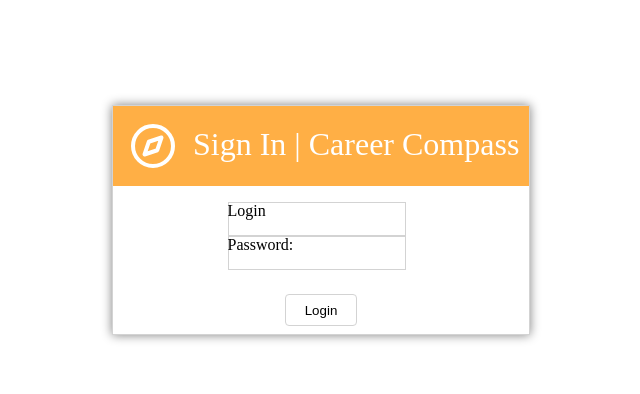
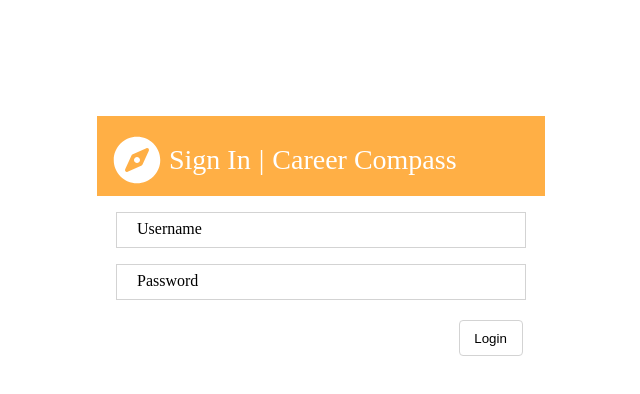
Before and after one commit to rpet064/career_compass, a Next.js app: page / in a window 1280 px wide. Shown: the top 394 px of the page, without its empty margins (319-959 px from the left). Built offline with nearby package versions, Linux system fonts and the light colour scheme.

Commit message:
Complete styling of login page
Complete styling of login page
Use FaCompass instead of FiCompass
Begin to implement dynamic login container height (depending on if error message is displayed)

```diff
--- a/app/components/Login.tsx
+++ b/app/components/Login.tsx
@@ -1,31 +1,48 @@
+import { useState, useEffect } from "react";
 import styles from "../styles/login.module.css";
 import colours from "../styles/colour.module.css";
-import { FiCompass } from "react-icons/fi";
+import { FaCompass } from "react-icons/fa";
 
 export default function Login() {
+
+   const [displayErrorMessage, setDisplayErrorMessage] = useState(null);
+   const [loginContainerHeight, settingsContainerHeight] = useState("30%");
+
+   // Increase container width if displaying error message
+   useEffect(() => {
+      if (displayErrorMessage !== null) {
+         settingsContainerHeight("32.5%");
+      } else {
+         settingsContainerHeight("30%");
+      }
+   }, [displayErrorMessage]);
+
  return (
-   <div className={`${styles.loginContainer} ${colours.grayBorder}`}>
+   <div style={{ height: loginContainerHeight }}
+   className={`${styles.loginContainer} ${colours.grayBoxShadow}`}>
        {/* Header */}
       <div className={`${styles.header} ${colours.orangeBackground}`}>
-         <FiCompass />
+         <FaCompass className={colours.whiteFont} />
          <span>Sign In</span><span>|</span> <span>Career Compass</span>
       </div>
 
       {/* Body */}
       <div className={styles.body}>
-         <div>
-            <span className={styles.inputLabel}>Login</span>
+         <div className={styles.inputContainer}>
+            <span className={`${styles.inputLabel} ${colours.lightGrayFont}`}>Username</span>
             <input></input>
+            <span className={styles.authenticationLabel}>This field is required</span>
          </div>
-         <div>
-            <span className={styles.inputLabel}>Password:</span>
+         <div className={styles.inputContainer}>
+            <span className={`${styles.inputLabel} ${colours.lightGrayFont}`}>Password</span>
             <input></input>
+            <span className={styles.authenticationLabel}>This field is required</span>
          </div>
       </div>
 
        {/* Footer */}
        <div className={styles.footer}>
-       <button className={styles.loginButton}>Login</button>
+       <button className={`${styles.loginButton}`}>Login</button>
       </div>
    </div>
  );
--- a/app/styles/login.module.css
+++ b/app/styles/login.module.css
@@ -2,72 +2,92 @@
     display: flex;
     flex-direction: column;
     align-items: center;
-    width: 32.5%;
-    height: 27.5%;
+    width: 35%;
     padding-bottom: 0.5em;
     position: absolute;
     position: absolute;
-    top: 27.5%;
+    top: 30%;
     left: 50%;
     transform: translate(-50%, -50%);
 }
 
-.loginContainer .header{
-    height: 50%;
+/* header */
+
+.header{
     width: 100%;
     display: flex;
     flex-direction: row;
     padding-top: 1rem;
+    height: 40%;
 }
 
-.loginContainer .header svg{
+ .header svg{
     font-size: 3rem;
-    margin-left: 1rem;
-    margin-right: 1rem;
-}
-
-.loginContainer .header svg{
-    font-size: 3rem;
-    margin-left: 1rem;
-    margin-right: 1rem;
-}
-
-.loginContainer .header span{
-    font-size: 2rem;
+    padding-right: 0.5rem;
+    padding-left: 1rem;
     padding-top: 0.25rem;
 }
 
-.loginContainer .header > span:nth-child(3) {
+ .header span{
+    font-size: 1.75rem;
+    padding-top: 0.75rem;
+}
+
+ .header > span:nth-child(3) {
     padding-left: 0.5rem;
     padding-right: 0.5rem;
 }
 
-.loginContainer .body{
+/* body */
+
+ .body{
     padding: 1rem 0;
-    height: 60%;
+    height: 50%;
     width: 100%;
+}
+
+.inputContainer{
+    margin-bottom: 1rem;
     display: flex;
     flex-direction: column;
     align-items: center;
 }
 
-.loginContainer input{
+.body input{
     width: 90%;
-    height: 1.5rem;
-    padding: 0.25rem;
+    height: 2rem;
 }
 
 .inputLabel{
     position: absolute;
+    left : 2.5rem;
+    margin-top: 0.5rem;
 }
 
-.loginContainer .footer{
-    height: 20%;
+.authenticationLabel{
+    justify-content: flex-start;
+    display: none;
 }
 
-.loginContainer button{
-    width: 4.5rem;
-    height: 2rem;
+/* footer */
+
+.footer{
+    display: flex;
+    align-items: flex-end;
+    justify-content: flex-end;
+    width: 90%;
+    height: 10%;
+}
+
+.footer button{
+    width: 4rem;
+    height: 2.25rem;
     border-radius: 0.25rem;
     background: transparent;
+    font-weight: semibold;
 }
+
+.footer button:hover{
+    background: #FFAF45;
+    color: white;
+}
```
